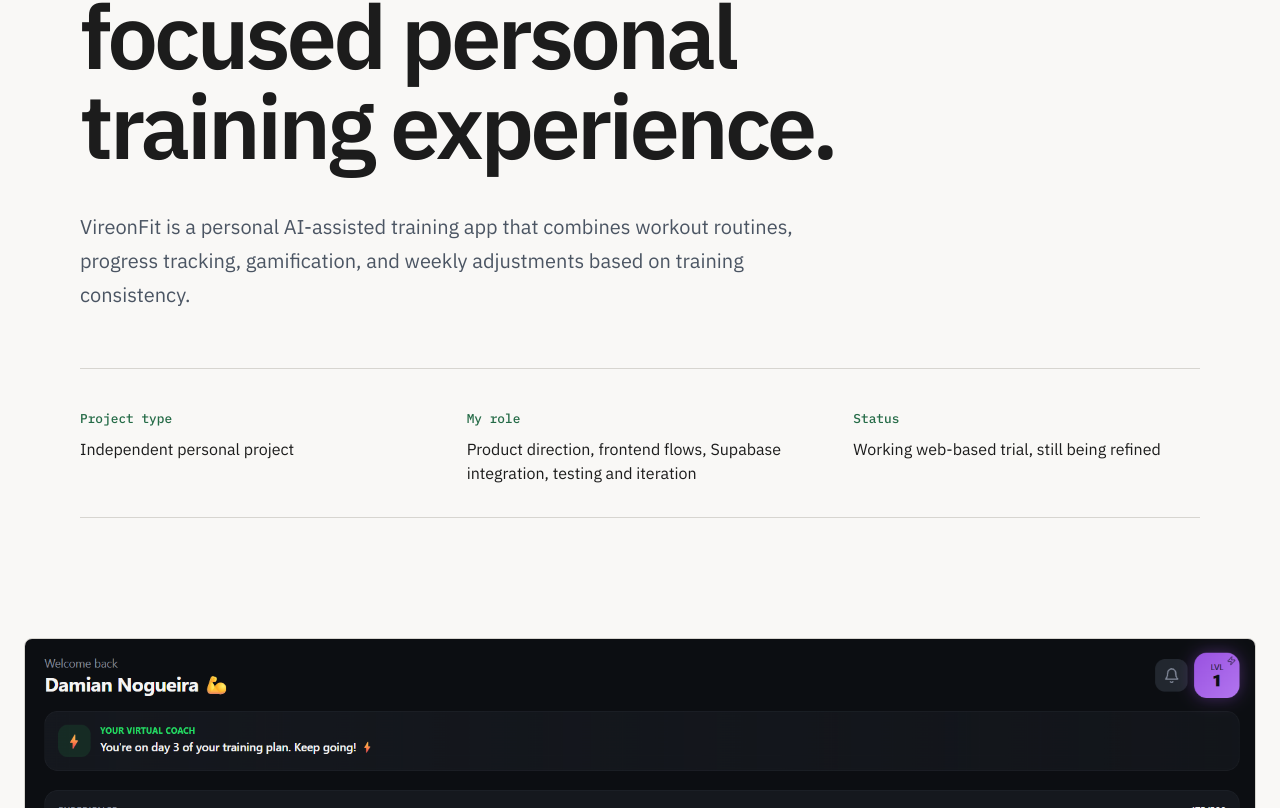
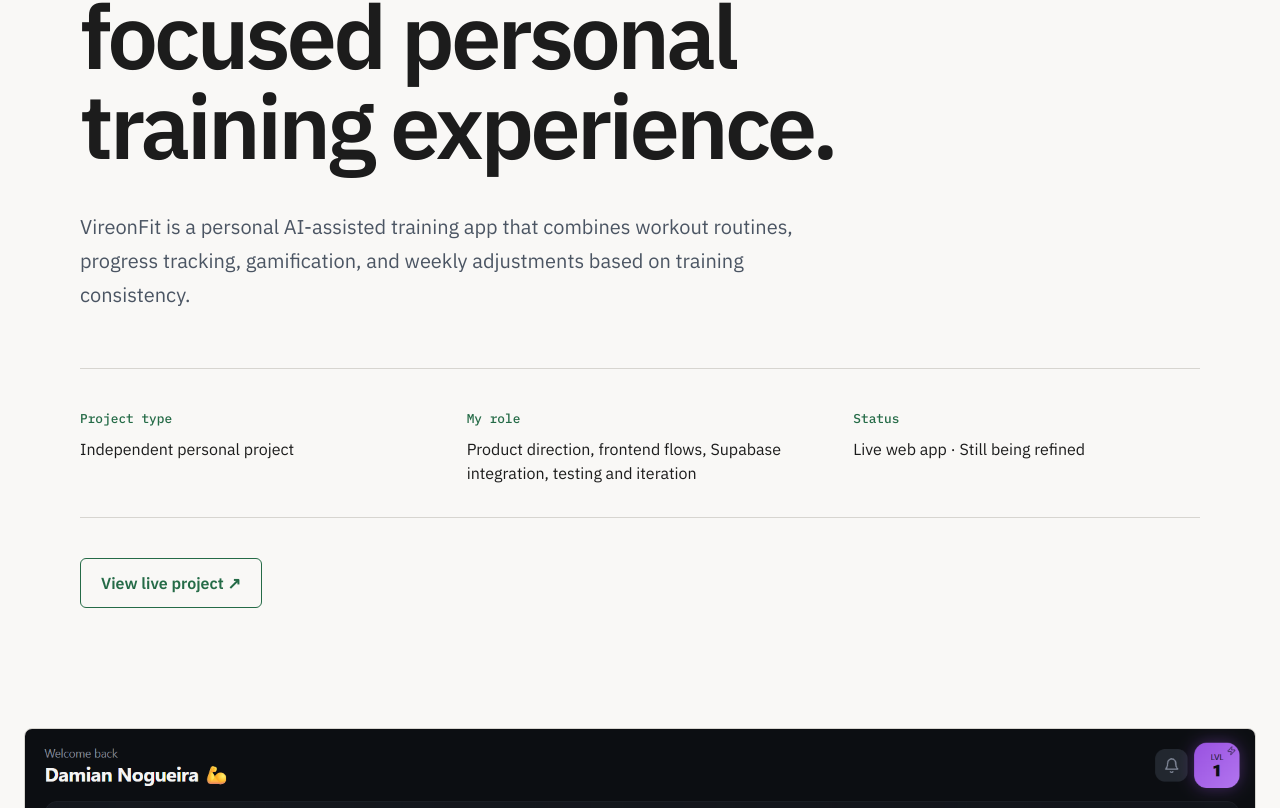
Before and after one commit to damiannogueira/damian-nogueira-portfolio, a React (Vite) app: page /vireonfit in a window 1280 px wide. Shown: the part 416-1224 px from the top of the page. Built offline with nearby package versions, Linux system fonts and the light colour scheme.

Commit message:
feat: add VireonFit live project link

```diff
--- a/src/pages/VireonFit.tsx
+++ b/src/pages/VireonFit.tsx
@@ -44,9 +44,18 @@
 
             <div>
               <p className="case-meta-label">Status</p>
-              <p>Working web-based trial, still being refined</p>
+              <p>Live web app · Still being refined</p>
             </div>
           </div>
+
+          <a
+            className="case-primary-link"
+            href="https://vireonfitapp.com/"
+            target="_blank"
+            rel="noreferrer"
+          >
+            View live project ↗
+          </a>
         </section>
 
         <section className="case-image-section">
@@ -76,8 +85,8 @@
 
             <p>
               I initially tried to solve both sides at the same time: the
-              training experience for individual users and the management
-              needs of trainers and gyms.
+              training experience for individual users and the management needs
+              of trainers and gyms.
             </p>
           </div>
         </section>
```
